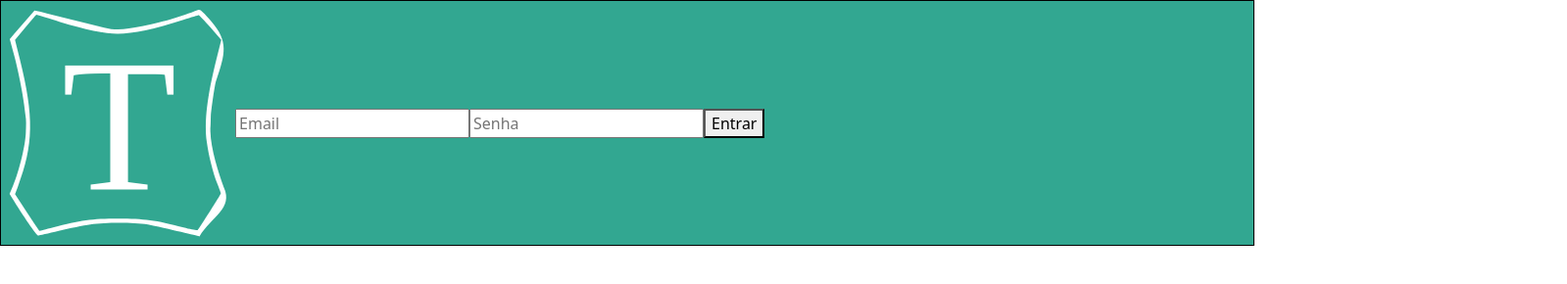
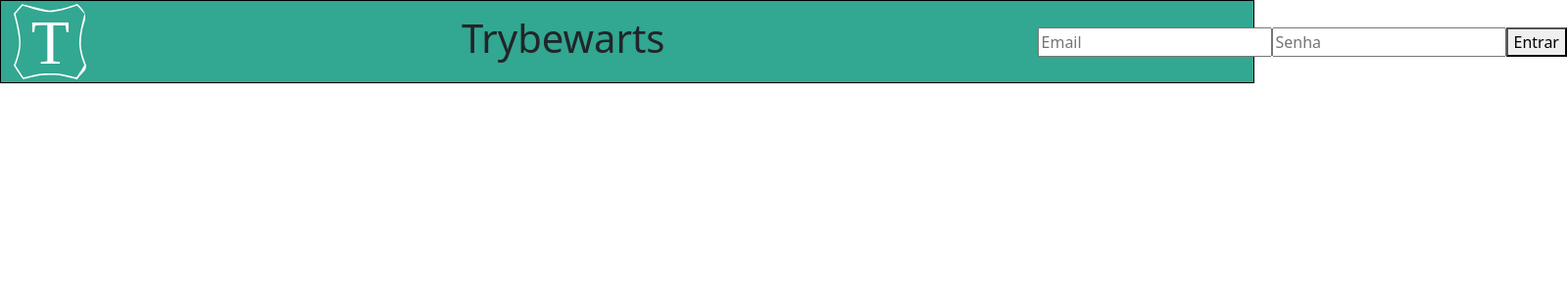
Before and after one commit to thiagosilva-tech/project-trybewarts, a plain HTML site: page index.html in a window 1280 px wide. Shown: the whole page at 98% size, 1599 px wide, since content can reach past the window. Drawn offline with nearby package versions, Linux system fonts and the light colour scheme.

Commit message:
requisito 4

```diff
--- a/index.html
+++ b/index.html
@@ -10,8 +10,8 @@
 </head>
 <body>
     <header class="header">
-        <img src="/images/trybewarts-header-logo.svg" class="trybewarts-header-logo" alt="trybe-logo">
-
+        <img src="/images/trybewarts-header-logo.svg" class="trybewarts-header-logo" alt="trybe-logo" width="80px">
+        <h1 id="trybewarts-header-title">Trybewarts</h1>
         <form action="" class="trybewarts-login">
             <input type="email" name="email" id="email" placeholder="Email">
             <input type="password" name="password" id="senha" placeholder="Senha">
--- a/style.css
+++ b/style.css
@@ -8,3 +8,13 @@
   display: flex;
   align-items: center;
 }
+
+#trybewarts-header-title {
+   align-self: center;
+   margin-left: 380px;
+   margin-right: 380px;
+}
+
+.trybewarts-header-logo{
+    margin-left: 10px;
+}
```
